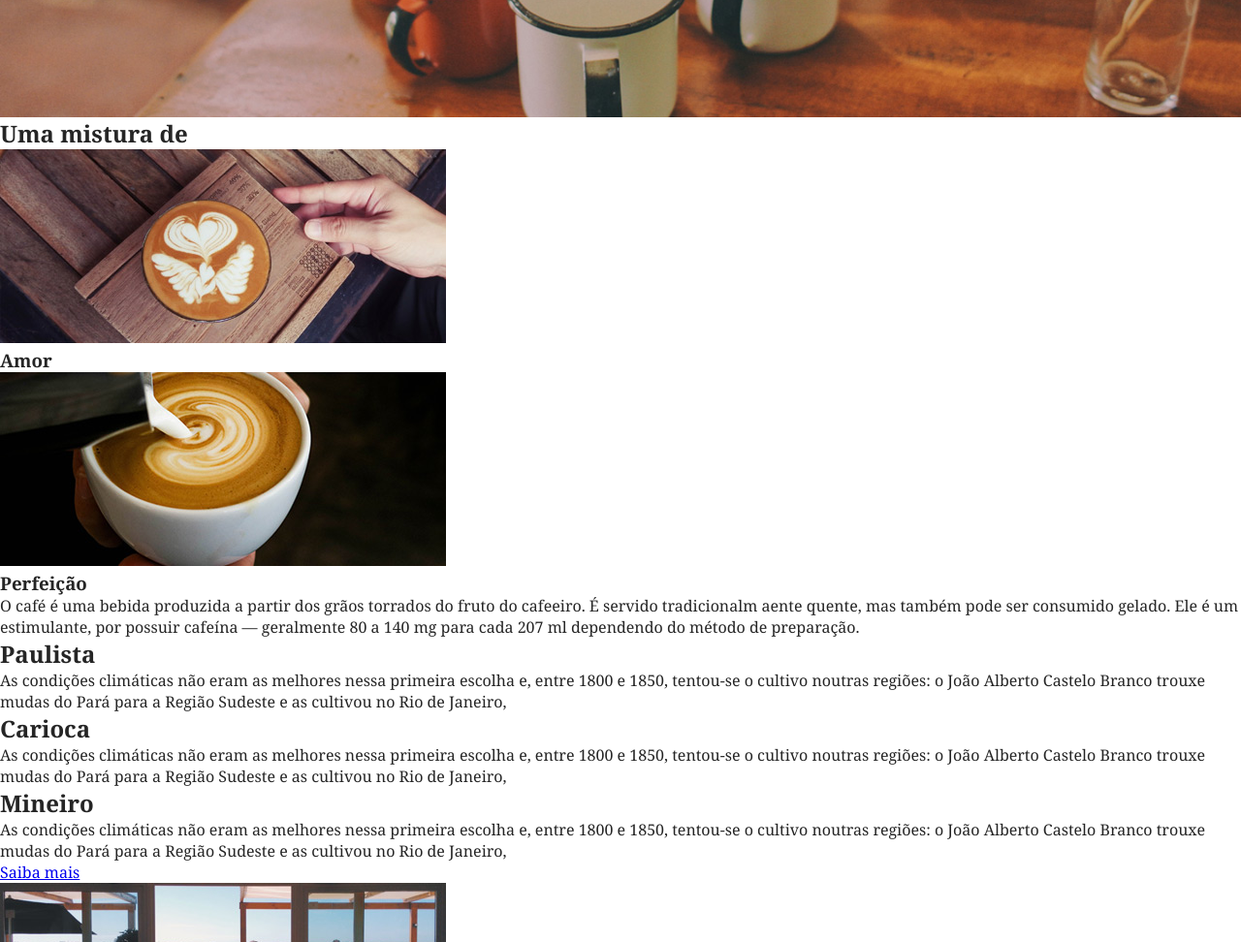
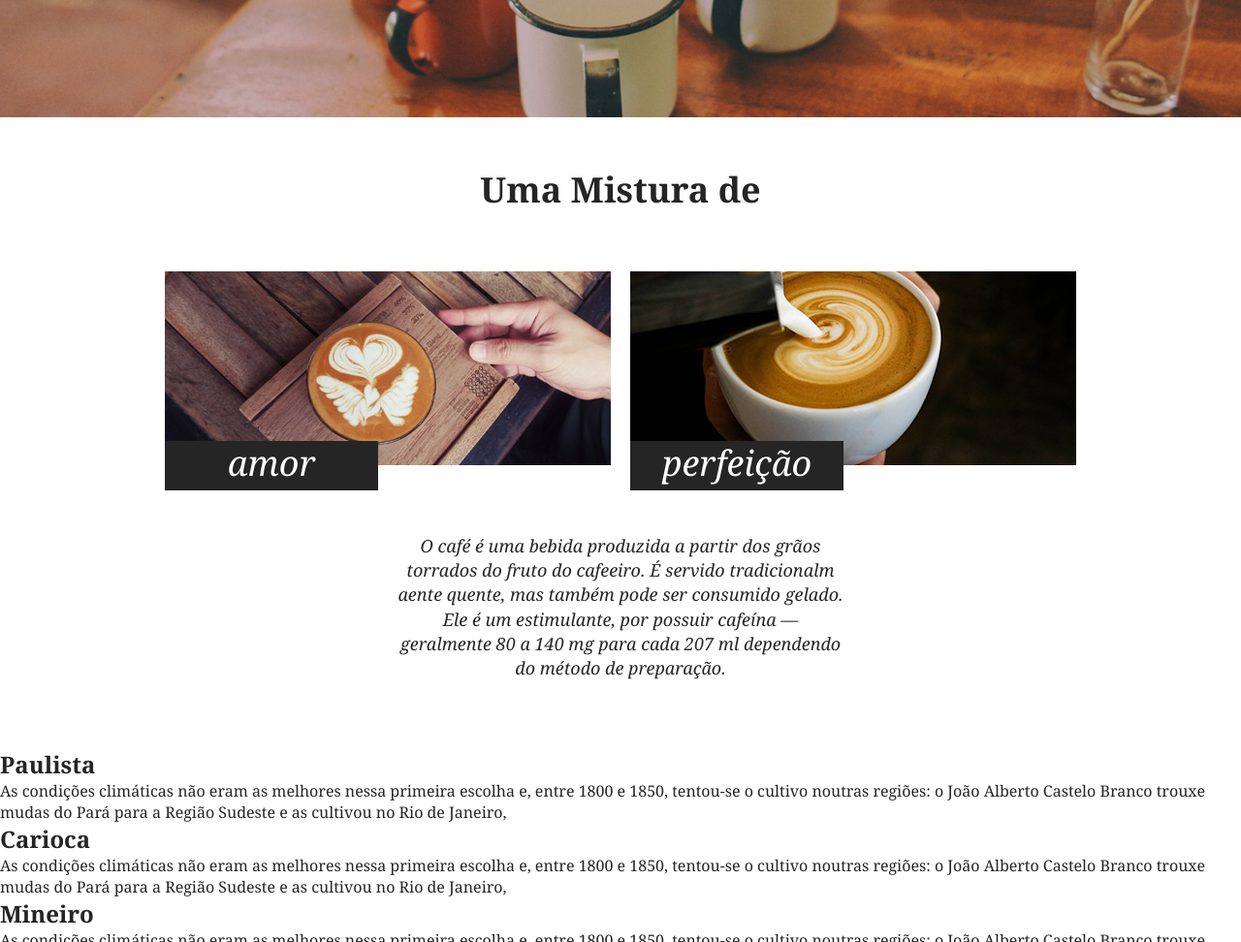
Before and after one commit to thiagodz/origamid-brafe, a plain HTML site: page index.html in a window 1280 px wide. Shown: the part 380-1352 px from the top of the page at 97% size. Drawn offline with Linux system fonts and the light colour scheme.

Commit message:
css sobre

```diff
--- a/css/main.css
+++ b/css/main.css
@@ -90,3 +90,62 @@ body {
     font-style: italic;
     font-size: 1.125em;
 }
+
+/*  Sobre  */
+
+.sobre {
+    padding: 50px 0;
+}
+
+.sobre h2 {
+    text-align: center;
+    font-size: 2.25em;
+    margin-bottom: 60px;
+}
+
+.sobre-container {
+    max-width: 960px;
+    margin: 0 auto;
+}
+
+.sobre-container::after,
+.sobre-container::before {
+    content: "";
+    display: table;
+    clear: both;
+}
+
+.sobre-item {
+    width: 460px;
+    float: left;
+    margin: 0 10px;
+}
+
+.sobre-item img {
+    display: block;
+    /*  Verificar isso depois - Aula 2-5 Brafe Puro Sobre */
+    max-width: 100%;
+}
+
+.sobre-item h3 {
+    font-size: 2.25em;
+    line-height: 1em;
+    background-color: #252525;
+    width: 220px;
+    color: white;
+    font-style: italic;
+    font-weight: normal;
+    text-align: center;
+    padding: 5px 0 10px 0;
+    top: -25px;
+    position: relative;
+}
+
+.sobre > p {
+    font-size: 1.125em;
+    line-height: 1.4em;
+    font-style: italic;
+    text-align: center;
+    margin: 20px auto;
+    max-width: 460px;
+}
--- a/index.html
+++ b/index.html
@@ -40,16 +40,16 @@
         <p> Direto das fazendas de Minas Gerais</p>
     </main>
 
-    <section>
-        <h2>Uma mistura de</h2>
-        <div>
-            <div>
+    <section class="sobre">
+        <h2>Uma Mistura de</h2>
+        <div class="sobre-container">
+            <div class="sobre-item">
                 <img src="/assets/img/cafe-1.jpg" alt="">
-                <h3>Amor</h3>
+                <h3>amor</h3>
             </div>
-            <div>
+            <div class="sobre-item">
                 <img src="/assets/img/cafe-2.jpg" alt="">
-                <h3>Perfeição</h3>
+                <h3>perfeição</h3>
             </div>
         </div>
         <p>O café é uma bebida produzida a partir dos grãos torrados do fruto do cafeeiro. É servido tradicionalm aente quente, mas também pode ser consumido gelado. Ele é um estimulante, por possuir cafeína — geralmente 80 a 140 mg para cada 207 ml dependendo
```
